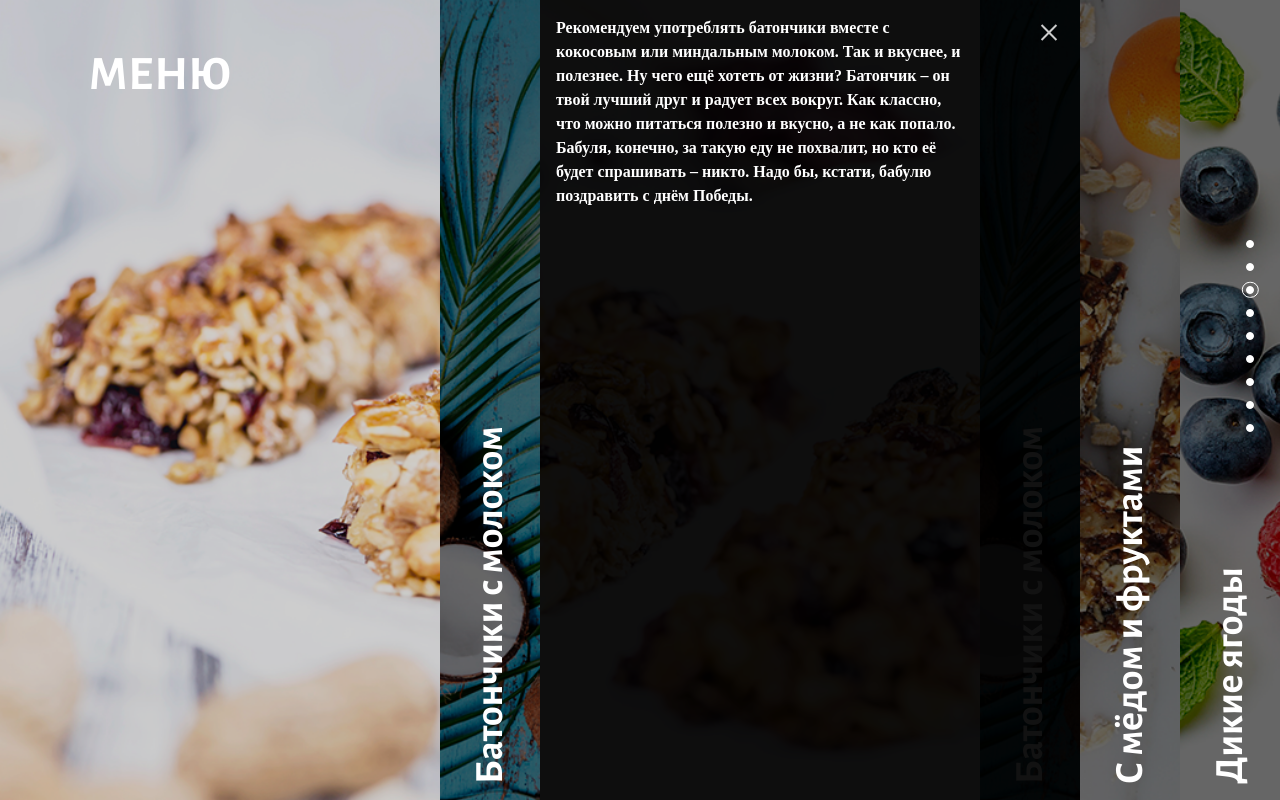
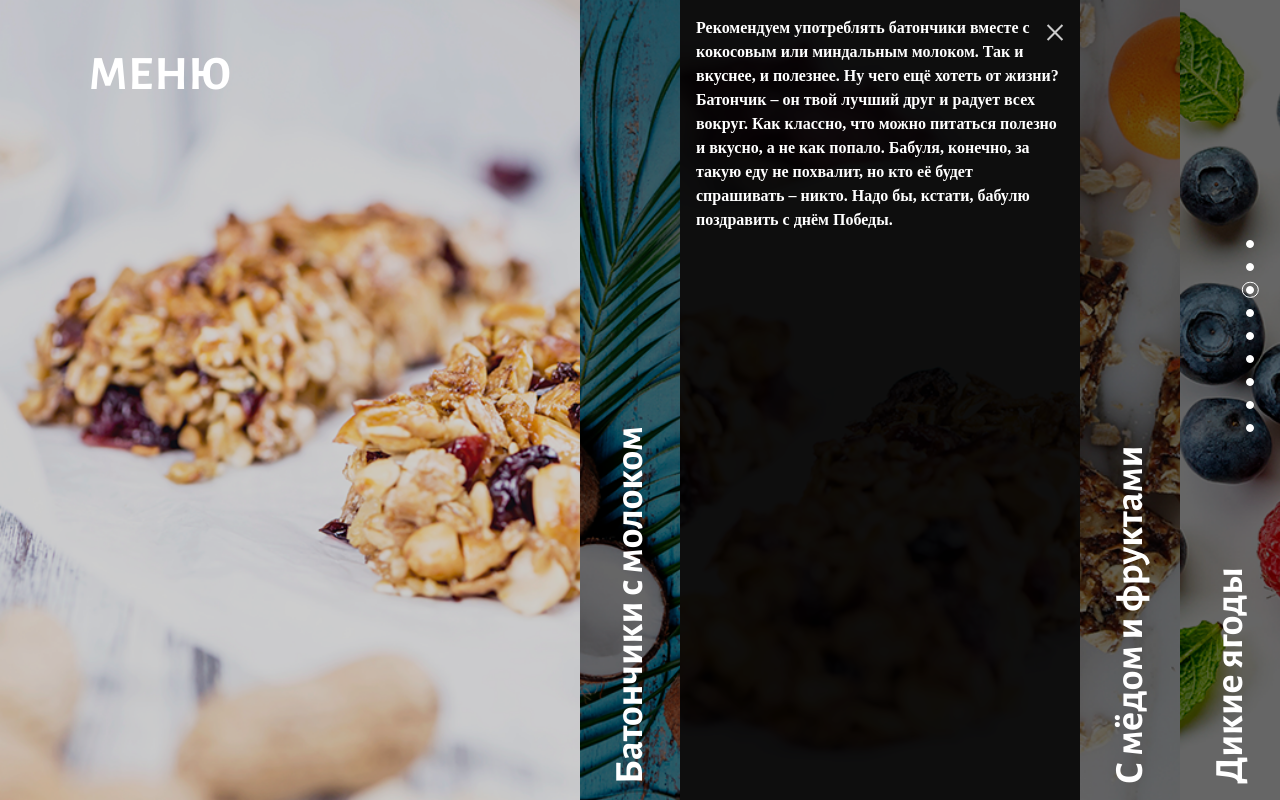
Before and after one commit to getaflaw/chocco, a plain HTML site: page index.html in a window 1280 px wide. Both pictures are taken after a click on the element "Батончики с молоком". Shown: the part 3200-4000 px from the top of the page. Drawn offline with Linux system fonts and the light colour scheme; a web font is replaced by a local one.

Commit message:
menu 1100 work

```diff
--- a/css/styles/sections/menu.scss
+++ b/css/styles/sections/menu.scss
@@ -26,7 +26,7 @@
     height: 100%;
     display: flex;
     justify-content: flex-end;
-    transition: all 1s;
+
 
     &__inner {
         position: relative;
@@ -44,7 +44,7 @@
     }
     &__content {
         position:relative;
-        transition: all 0.3s;
+        transition: width 1s;
 
         &::before {
             content: '';
@@ -62,15 +62,16 @@
         overflow: hidden;
         display: flex;
         &_active {
-            width: 100%;
-            max-width: auto;
-            flex: 2;
+            width: 400px;
+
+
 
         }
         & p {
-            min-width: 240px;
-            width: 100%;
-            max-width: 440px;
+            position: absolute;
+            width: 400px;
+            overflow: hidden;
+
             padding: 1rem;
             z-index: 3;
         }
--- a/index.html
+++ b/index.html
@@ -401,8 +401,7 @@
               <div class="menu-items__content">
                 <p>Рекомендуем употреблять батончики вместе с кокосовым или миндальным молоком. Так и вкуснее, и полезнее.
                 Ну чего ещё хотеть от жизни? Батончик – он твой лучший друг и радует всех вокруг. Как классно, что можно питаться полезно и вкусно, а не как попало. Бабуля, конечно, за такую еду не похвалит, но кто её будет спрашивать – никто. Надо бы, кстати, бабулю поздравить с днём Победы. </p>
-                <div class="menu-items__inner menu-items__inner_milk-bar">
-                  <h3 class="inner__title">Батончики с молоком</h3></div>
+
               </div>
             </li>
             <li class="menu-items">
@@ -411,8 +410,7 @@
               <div class="menu-items__content"><p>
                 Рекомендуем употреблять батончики вместе с кокосовым или миндальным молоком. Так и вкуснее, и полезнее.
                 Ну чего ещё хотеть от жизни? Батончик – он твой лучший друг и радует всех вокруг. Как классно, что можно питаться полезно и вкусно, а не как попало. Бабуля, конечно, за такую еду не похвалит, но кто её будет спрашивать – никто. Надо бы, кстати, бабулю поздравить с днём Победы. </p>
-                <div class="menu-items__inner menu-items__inner_fruit-bar">
-                  <h3 class="inner__title">С мёдом и фруктами</h3></div>
+
               </div>
             </li>
             <li class="menu-items">
@@ -422,9 +420,6 @@
               <div class="menu-items__content">
                 <p>Рекомендуем употреблять батончики вместе с кокосовым или миндальным молоком. Так и вкуснее, и полезнее.
                 Ну чего ещё хотеть от жизни? Батончик – он твой лучший друг и радует всех вокруг. Как классно, что можно питаться полезно и вкусно, а не как попало. Бабуля, конечно, за такую еду не похвалит, но кто её будет спрашивать – никто. Надо бы, кстати, бабулю поздравить с днём Победы. </p>
-                <div class="menu-items__inner menu-items__inner_berry-bar">
-                  <h3 class="inner__title">Дикие ягоды</h3>
-              </div>
             </li>
           </ul>
 
--- a/javascript/menu-bars.js
+++ b/javascript/menu-bars.js
@@ -4,20 +4,24 @@ const hiddenSlide = document.querySelectorAll('.menu-items__content');
 
 sliderMenu.forEach(function(item){
     item.addEventListener('click',function(){
+
         hiddenSlide.forEach(function(slide){
             slide.classList.remove("menu-items__content_active");
         });
         let currentSlide = item.nextElementSibling;
+        if (currentSlide.clientWidth > 0) {
+            currentSlide.classList.remove("menu-items__content_active");
 
-        setTimeout(function(){
+        }
+        else {
         currentSlide.classList.add("menu-items__content_active");
         closeBtn.classList.add('menu__close');
         currentSlide.appendChild(closeBtn);
         closeBtn.addEventListener('click', function(){
         closeBtn.remove();
         currentSlide.classList.remove("menu-items__content_active");
+
         });
-
-        },1000);
+    }
     });
 });
```
Also changed, not shown: css/styles/main.css. Lines whose indentation alone changed are shown as unchanged.
